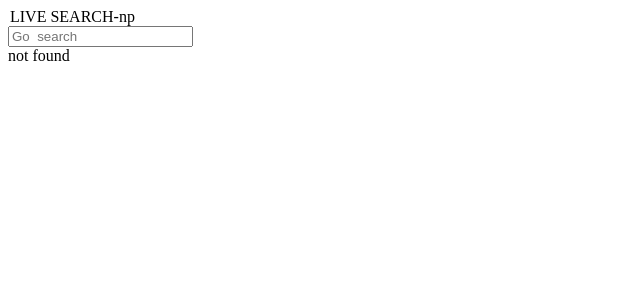
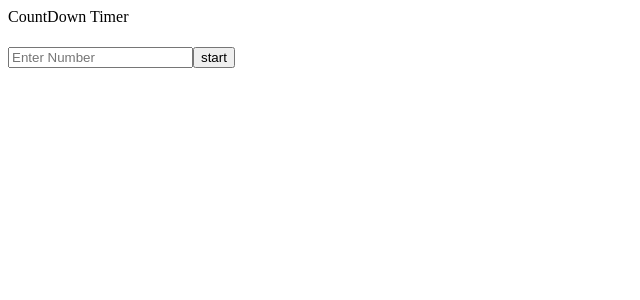
Before and after one commit to n1kalai/test-react, a React (Create React App) app: page / in a window 1280 px wide. Before the commit this address had no page. Shown: the top 300 px of the page, without its empty margins (0-640 px from the left). Built offline with nearby package versions, Linux system fonts and the light colour scheme.

Commit message:
timer-dg

```diff
--- a/src/App.js
+++ b/src/App.js
@@ -1,54 +1,52 @@
-import "./App.css";
-import { useLayoutEffect, useState } from "react";
+import react, {useState} from 'react'
+import './App.css';
 
-const App = () => {
-	const [user, setUser] = useState({
-		write:"",
-		result:[]
-	});
-	const handleInputChange  = async (event) => {
-		const { name, value } = event.target;
 
-		setUser((prevState) => ({
-			...prevState,
-			[name]: value,
 
-		}));
-		const wordfetch = await fetch (`https://www.thecocktaildb.com/api/json/v1/1/search.php?s=${value}`)
-		const data = await wordfetch.json()
-		setUser({
-			result:data.drinks
-	})
+let interval;
+function App() {
 
-	};
+  const [second,setSecond] = useState()
 
-	const handleSubmit = (event) => {
-		event.preventDefault();
-		console.log(user);
-	};
+
+
+
+
+    const handleStart=()=>{
+      interval= setInterval(()=>{
+        setSecond(prevValue => prevValue - 1)
+
+    },1000)
+    }
+
+    if(second===0){
+      clearInterval(interval)
+    }
+
+
+
+
+
 
   return (
-		<div>
-		<form onSubmit={handleSubmit}>
-			<legend>LIVE SEARCH-np</legend>
+    <div className='conte'>
+    <div className='cont'>CountDown Timer</div>
+    <h1>
+      {second}
+    </h1>
+
       <input
-				placeholder="Go  search"
-				name="first_name"
-				value={user.first_name}
-				onChange={handleInputChange}
-			/>
+     type="number"
+     onChange={(e)=>setSecond (e.target.value)}
+      placeholder='Enter Number'
+      >
+      </input>
+      <button onClick={handleStart}>start</button>
 
 
-		</form>
+    </div>
 
-		{
-			user.write ==="" || user.result === null ? <div>not found</div>:
-		user.result?.map(ele =>{
-			return <ul><li>{ele.strDrink}</li></ul>
-		} )
+  );
 }
-		</div>
-	);
-};
 
 export default App;
```
Lines whose indentation alone changed are shown as unchanged.
